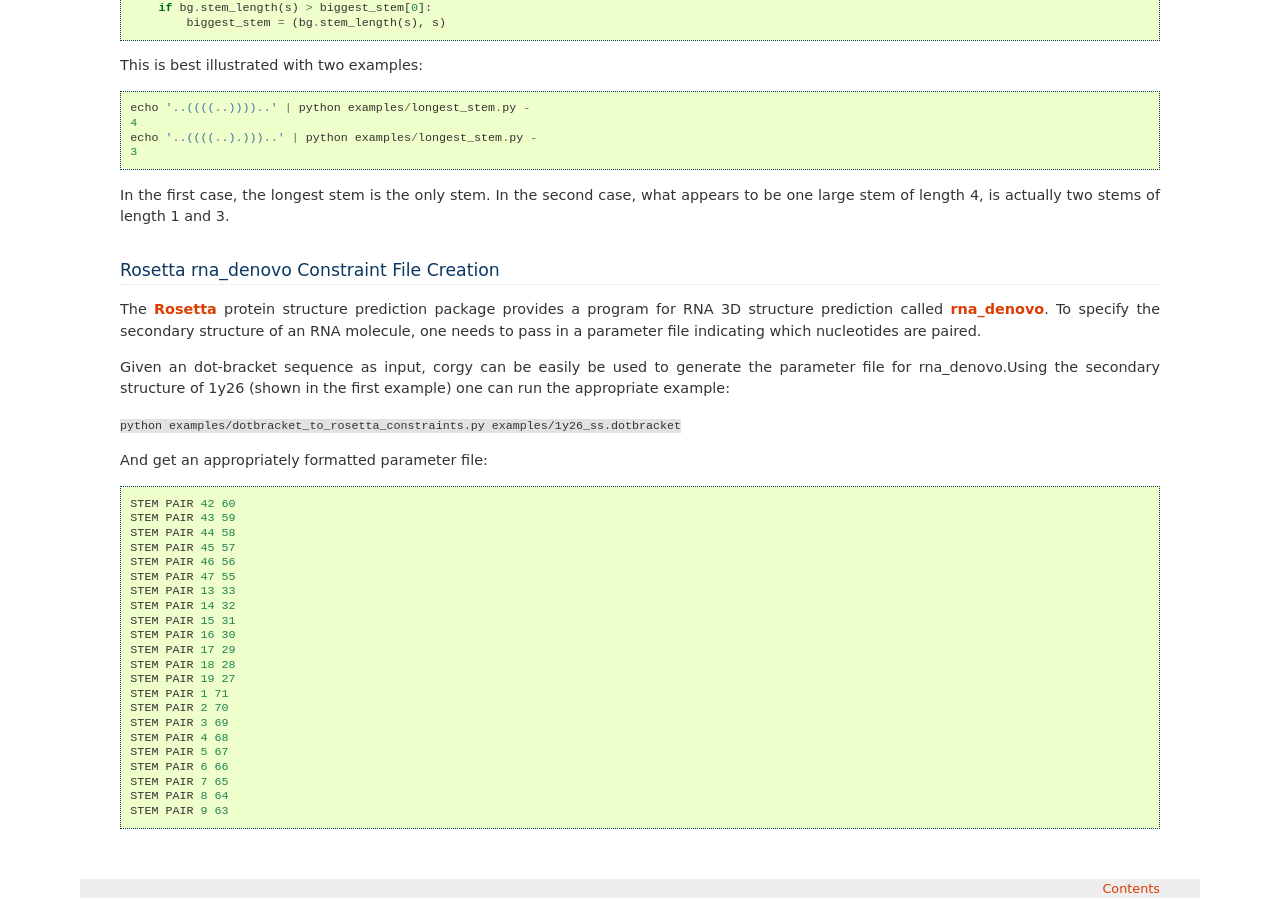
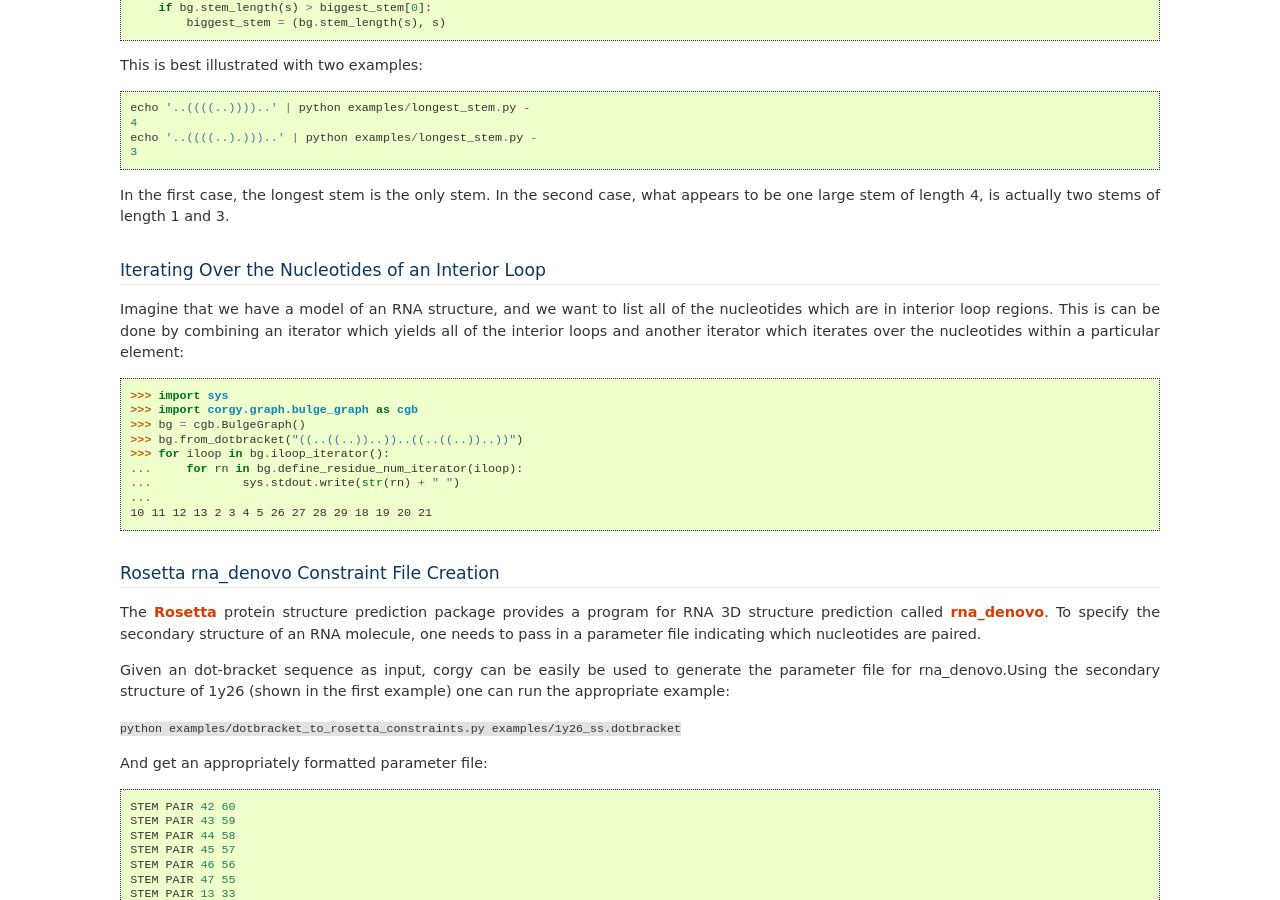
Before and after one commit to ViennaRNA/forgi, a Sphinx documentation site: the page built from doc/tutorial.rst, in a window 1280 px wide and 900 px high, scrolled down 4058 px. Built offline with Sphinx 7.4.7, drawn with Linux system fonts in a browser that asks for light colours; pages that are not in the unit, such as notebooks, are missing from menus.

```diff
--- a/doc/tutorial.rst
+++ b/doc/tutorial.rst
@@ -144,6 +144,21 @@ This is best illustrated with two examples::
 
 In the first case, the longest stem is the only stem. In the second case, what appears to be one large stem of length 4, is actually two stems of length 1 and 3.
 
+Iterating Over the Nucleotides of an Interior Loop
+~~~~~~~~~~~~~~~~~~~~~~~~~~~~~~~~~~~~~~~~~~~~~~~~~~
+
+Imagine that we have a model of an RNA structure, and we want to list all of the nucleotides which are in interior loop regions. This is can be done by combining an iterator which yields all of the interior loops and another iterator which iterates over the nucleotides within a particular element::
+
+    >>> import sys
+    >>> import corgy.graph.bulge_graph as cgb
+    >>> bg = cgb.BulgeGraph()
+    >>> bg.from_dotbracket("((..((..))..))..((..((..))..))")
+    >>> for iloop in bg.iloop_iterator():
+    ...     for rn in bg.define_residue_num_iterator(iloop):
+    ...             sys.stdout.write(str(rn) + " ")
+    ...
+    10 11 12 13 2 3 4 5 26 27 28 29 18 19 20 21
+
 Rosetta rna_denovo Constraint File Creation
 ~~~~~~~~~~~~~~~~~~~~~~~~~~~~~~~~~~~~~~~~~~~
 
```
Also changed, not shown: 2 other files.
